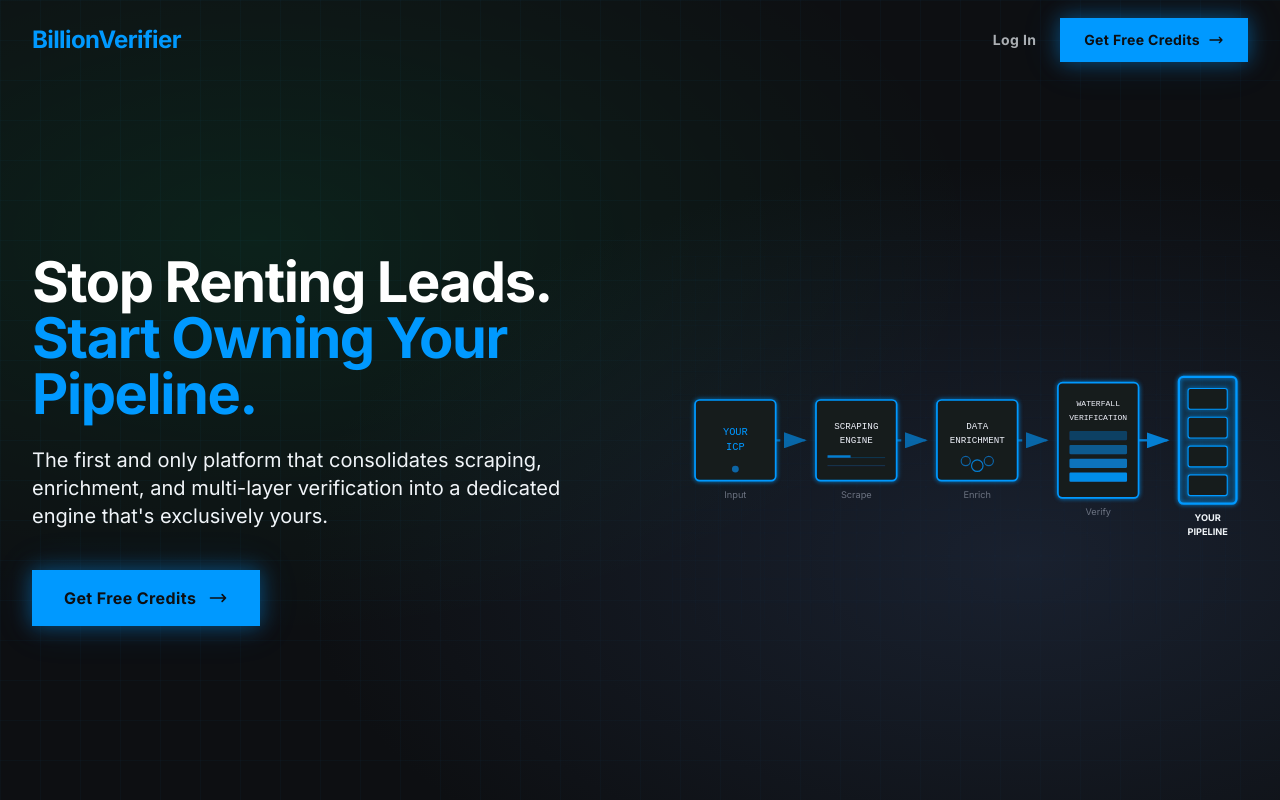
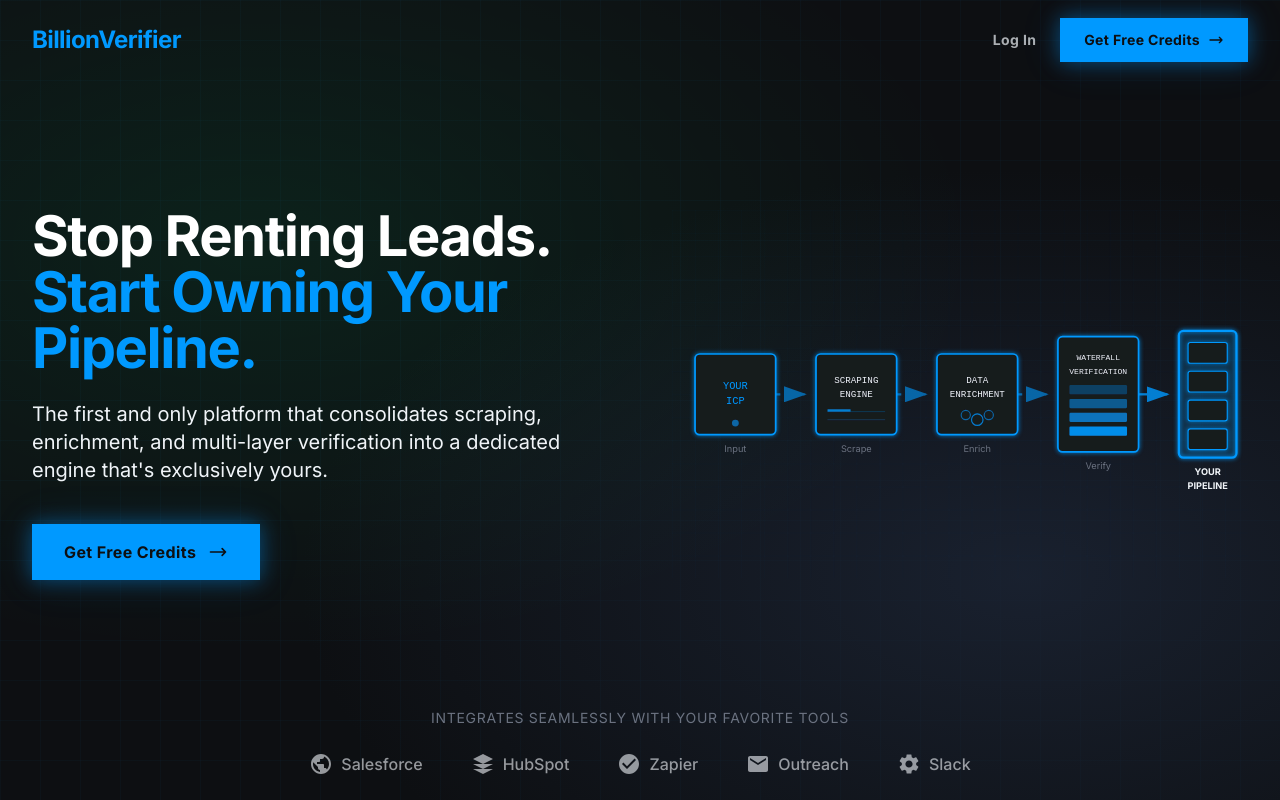
Before and after one commit to KyleBezuidenhout/email-verifier-saas, a Next.js app in the folder frontend/: page / in a window 1280 px wide. Shown: the top 800 px of the page. Built offline with nearby package versions, Linux system fonts and the light colour scheme; no server answers.

Commit message:
Move integrations bar to bottom of hero section

```diff
--- a/frontend/components/marketing/MarketingPage.tsx
+++ b/frontend/components/marketing/MarketingPage.tsx
@@ -114,11 +114,11 @@
 
       <main className="flex-1">
         {/* SECTION 1: Hero Section */}
-        <section className="relative min-h-screen flex items-center bg-[#0D0F12] bg-blueprint-grid pt-20">
+        <section className="relative min-h-screen flex flex-col bg-[#0D0F12] bg-blueprint-grid pt-20">
           {/* Gradient overlay */}
           <div className="absolute inset-0 bg-gradient-mesh pointer-events-none" />
 
-          <div className="relative max-w-7xl mx-auto px-6 lg:px-8 py-24 lg:py-32">
+          <div className="relative flex-1 flex items-center max-w-7xl mx-auto px-6 lg:px-8 py-24 lg:py-32">
             <div className="grid lg:grid-cols-2 gap-16 items-center">
               {/* Left - Text content */}
               <div className="animate-fade-in-up">
@@ -160,6 +160,47 @@
               {/* Right - Data visualization */}
               <div className="animate-fade-in-delay-2">
                 <DataVisualization />
+              </div>
+            </div>
+          </div>
+
+          {/* Integrations Bar - at bottom of hero */}
+          <div className="relative pb-8 lg:pb-12">
+            <div className="max-w-7xl mx-auto px-6 lg:px-8 text-center">
+              <p className="text-landing-muted text-sm uppercase tracking-wider mb-6">
+                Integrates seamlessly with your favorite tools
+              </p>
+              <div className="flex flex-wrap items-center justify-center gap-8 lg:gap-12">
+                <div className="flex items-center gap-2 text-landing-text/60 hover:text-landing-text transition-colors">
+                  <svg className="w-6 h-6" viewBox="0 0 24 24" fill="currentColor">
+                    <path d="M12 2C6.48 2 2 6.48 2 12s4.48 10 10 10 10-4.48 10-10S17.52 2 12 2zm-1 17.93c-3.95-.49-7-3.85-7-7.93 0-.62.08-1.21.21-1.79L9 15v1c0 1.1.9 2 2 2v1.93zm6.9-2.54c-.26-.81-1-1.39-1.9-1.39h-1v-3c0-.55-.45-1-1-1H8v-2h2c.55 0 1-.45 1-1V7h2c1.1 0 2-.9 2-2v-.41c2.93 1.19 5 4.06 5 7.41 0 2.08-.8 3.97-2.1 5.39z"/>
+                  </svg>
+                  <span className="font-medium">Salesforce</span>
+                </div>
+                <div className="flex items-center gap-2 text-landing-text/60 hover:text-landing-text transition-colors">
+                  <svg className="w-6 h-6" viewBox="0 0 24 24" fill="currentColor">
+                    <path d="M12 2L2 7l10 5 10-5-10-5zM2 17l10 5 10-5M2 12l10 5 10-5"/>
+                  </svg>
+                  <span className="font-medium">HubSpot</span>
+                </div>
+                <div className="flex items-center gap-2 text-landing-text/60 hover:text-landing-text transition-colors">
+                  <svg className="w-6 h-6" viewBox="0 0 24 24" fill="currentColor">
+                    <path d="M12 2C6.48 2 2 6.48 2 12s4.48 10 10 10 10-4.48 10-10S17.52 2 12 2zm-2 15l-5-5 1.41-1.41L10 14.17l7.59-7.59L19 8l-9 9z"/>
+                  </svg>
+                  <span className="font-medium">Zapier</span>
+                </div>
+                <div className="flex items-center gap-2 text-landing-text/60 hover:text-landing-text transition-colors">
+                  <svg className="w-6 h-6" viewBox="0 0 24 24" fill="currentColor">
+                    <path d="M20 4H4c-1.1 0-1.99.9-1.99 2L2 18c0 1.1.9 2 2 2h16c1.1 0 2-.9 2-2V6c0-1.1-.9-2-2-2zm0 4l-8 5-8-5V6l8 5 8-5v2z"/>
+                  </svg>
+                  <span className="font-medium">Outreach</span>
+                </div>
+                <div className="flex items-center gap-2 text-landing-text/60 hover:text-landing-text transition-colors">
+                  <svg className="w-6 h-6" viewBox="0 0 24 24" fill="currentColor">
+                    <path d="M19.14 12.94c.04-.3.06-.61.06-.94 0-.32-.02-.64-.07-.94l2.03-1.58c.18-.14.23-.41.12-.61l-1.92-3.32c-.12-.22-.37-.29-.59-.22l-2.39.96c-.5-.38-1.03-.7-1.62-.94l-.36-2.54c-.04-.24-.24-.41-.48-.41h-3.84c-.24 0-.43.17-.47.41l-.36 2.54c-.59.24-1.13.57-1.62.94l-2.39-.96c-.22-.08-.47 0-.59.22L2.74 8.87c-.12.21-.08.47.12.61l2.03 1.58c-.05.3-.09.63-.09.94s.02.64.07.94l-2.03 1.58c-.18.14-.23.41-.12.61l1.92 3.32c.12.22.37.29.59.22l2.39-.96c.5.38 1.03.7 1.62.94l.36 2.54c.05.24.24.41.48.41h3.84c.24 0 .44-.17.47-.41l.36-2.54c.59-.24 1.13-.56 1.62-.94l2.39.96c.22.08.47 0 .59-.22l1.92-3.32c.12-.22.07-.47-.12-.61l-2.01-1.58zM12 15.6c-1.98 0-3.6-1.62-3.6-3.6s1.62-3.6 3.6-3.6 3.6 1.62 3.6 3.6-1.62 3.6-3.6 3.6z"/>
+                  </svg>
+                  <span className="font-medium">Slack</span>
+                </div>
               </div>
             </div>
           </div>
@@ -507,53 +548,6 @@
           </div>
         </section>
 
-        {/* SECTION 5: Integrations */}
-        <section className="bg-[#0D0F12] bg-blueprint-grid py-24 lg:py-32 relative">
-          <div className="absolute inset-0 bg-gradient-to-b from-transparent via-[#0D0F12]/50 to-transparent pointer-events-none" />
-
-          <div className="relative max-w-7xl mx-auto px-6 lg:px-8">
-            {/* Integrations Bar */}
-            <div className="text-center">
-              <p className="text-landing-muted text-sm uppercase tracking-wider mb-8">
-                Integrates seamlessly with your favorite tools
-              </p>
-              <div className="flex flex-wrap items-center justify-center gap-8 lg:gap-12">
-                {/* Integration logos - using text placeholders */}
-                <div className="flex items-center gap-2 text-landing-text/60 hover:text-landing-text transition-colors">
-                  <svg className="w-6 h-6" viewBox="0 0 24 24" fill="currentColor">
-                    <path d="M12 2C6.48 2 2 6.48 2 12s4.48 10 10 10 10-4.48 10-10S17.52 2 12 2zm-1 17.93c-3.95-.49-7-3.85-7-7.93 0-.62.08-1.21.21-1.79L9 15v1c0 1.1.9 2 2 2v1.93zm6.9-2.54c-.26-.81-1-1.39-1.9-1.39h-1v-3c0-.55-.45-1-1-1H8v-2h2c.55 0 1-.45 1-1V7h2c1.1 0 2-.9 2-2v-.41c2.93 1.19 5 4.06 5 7.41 0 2.08-.8 3.97-2.1 5.39z"/>
-                  </svg>
-                  <span className="font-medium">Salesforce</span>
-                </div>
-                <div className="flex items-center gap-2 text-landing-text/60 hover:text-landing-text transition-colors">
-                  <svg className="w-6 h-6" viewBox="0 0 24 24" fill="currentColor">
-                    <path d="M12 2L2 7l10 5 10-5-10-5zM2 17l10 5 10-5M2 12l10 5 10-5"/>
-                  </svg>
-                  <span className="font-medium">HubSpot</span>
-                </div>
-                <div className="flex items-center gap-2 text-landing-text/60 hover:text-landing-text transition-colors">
-                  <svg className="w-6 h-6" viewBox="0 0 24 24" fill="currentColor">
-                    <path d="M12 2C6.48 2 2 6.48 2 12s4.48 10 10 10 10-4.48 10-10S17.52 2 12 2zm-2 15l-5-5 1.41-1.41L10 14.17l7.59-7.59L19 8l-9 9z"/>
-                  </svg>
-                  <span className="font-medium">Zapier</span>
-                </div>
-                <div className="flex items-center gap-2 text-landing-text/60 hover:text-landing-text transition-colors">
-                  <svg className="w-6 h-6" viewBox="0 0 24 24" fill="currentColor">
-                    <path d="M20 4H4c-1.1 0-1.99.9-1.99 2L2 18c0 1.1.9 2 2 2h16c1.1 0 2-.9 2-2V6c0-1.1-.9-2-2-2zm0 4l-8 5-8-5V6l8 5 8-5v2z"/>
-                  </svg>
-                  <span className="font-medium">Outreach</span>
-                </div>
-                <div className="flex items-center gap-2 text-landing-text/60 hover:text-landing-text transition-colors">
-                  <svg className="w-6 h-6" viewBox="0 0 24 24" fill="currentColor">
-                    <path d="M19.14 12.94c.04-.3.06-.61.06-.94 0-.32-.02-.64-.07-.94l2.03-1.58c.18-.14.23-.41.12-.61l-1.92-3.32c-.12-.22-.37-.29-.59-.22l-2.39.96c-.5-.38-1.03-.7-1.62-.94l-.36-2.54c-.04-.24-.24-.41-.48-.41h-3.84c-.24 0-.43.17-.47.41l-.36 2.54c-.59.24-1.13.57-1.62.94l-2.39-.96c-.22-.08-.47 0-.59.22L2.74 8.87c-.12.21-.08.47.12.61l2.03 1.58c-.05.3-.09.63-.09.94s.02.64.07.94l-2.03 1.58c-.18.14-.23.41-.12.61l1.92 3.32c.12.22.37.29.59.22l2.39-.96c.5.38 1.03.7 1.62.94l.36 2.54c.05.24.24.41.48.41h3.84c.24 0 .44-.17.47-.41l.36-2.54c.59-.24 1.13-.56 1.62-.94l2.39.96c.22.08.47 0 .59-.22l1.92-3.32c.12-.22.07-.47-.12-.61l-2.01-1.58zM12 15.6c-1.98 0-3.6-1.62-3.6-3.6s1.62-3.6 3.6-3.6 3.6 1.62 3.6 3.6-1.62 3.6-3.6 3.6z"/>
-                  </svg>
-                  <span className="font-medium">Slack</span>
-                </div>
-              </div>
-            </div>
-          </div>
-        </section>
-
       </main>
 
       <LandingFooter />
```
